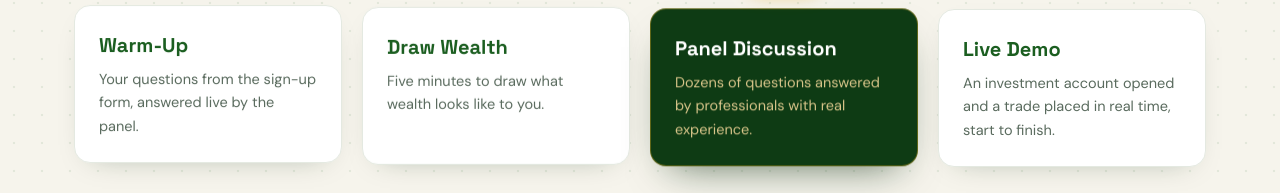
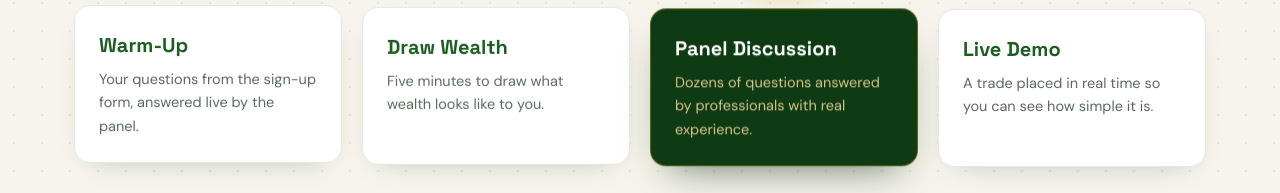
Before and after one commit to andersonjosh501-alt/financial-futures, a Next.js app: page /what-youll-learn in a window 1280 px wide. Shown: the part 573-766 px from the top of the page. Built offline with nearby package versions, Linux system fonts and the light colour scheme.

Commit message:
What You'll Learn: simplify Live Demo description
Co-Authored-By: Claude Fable 5.1 <noreply@anthropic.com>

```diff
--- a/src/app/what-youll-learn/page.tsx
+++ b/src/app/what-youll-learn/page.tsx
@@ -6,7 +6,7 @@ const AGENDA = [
   { time: "6:00", title: "Warm-Up", desc: "Your questions from the sign-up form, answered live by the panel." },
   { time: "6:15", title: "Draw Wealth", desc: "Five minutes to draw what wealth looks like to you." },
   { time: "6:30", title: "Panel Discussion", desc: "Dozens of questions answered by professionals with real experience.", featured: true },
-  { time: "7:00", title: "Live Demo", desc: "An investment account opened and a trade placed in real time, start to finish." },
+  { time: "7:00", title: "Live Demo", desc: "A trade placed in real time so you can see how simple it is." },
 ];
 
 const SEGMENTS = [
```
